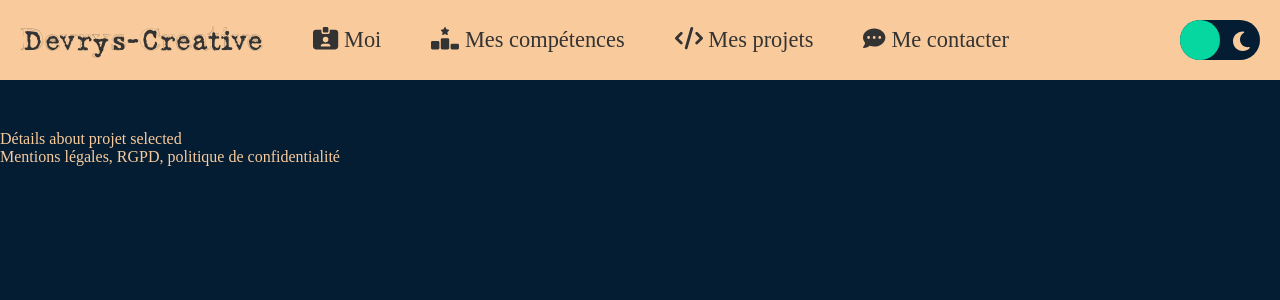
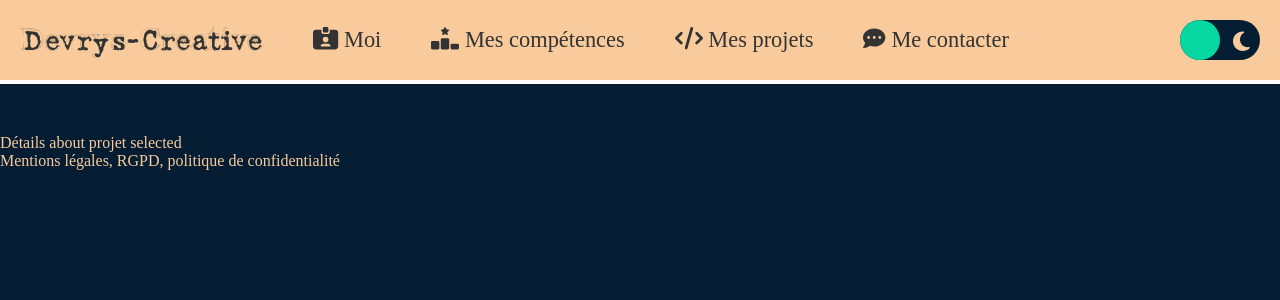
Before and after one commit to Devrys-Creative/portfolio-devrys, a Next.js app: page /project in a window 1280 px wide. Shown: the top 300 px of the page. Built offline with nearby package versions, Linux system fonts and the light colour scheme.

Commit message:
[RF] appbar style

```diff
--- a/app/Components/AppBar/appBar.scss
+++ b/app/Components/AppBar/appBar.scss
@@ -5,6 +5,9 @@
     z-index: 1000;
     top: 0; left: 0;
     background-color: colors-dark.$primary-color;
+    border-style: solid;
+    border-width: 0 0 4px 0;
+    border-color: #fff;
     color: #333333;
     font-size: 1.4em;
     display: flex;
@@ -22,7 +25,4 @@
             font-size: 1.2em;
         }
     }
-    // &__theme-toggler {
-
-    // }
 }
```
